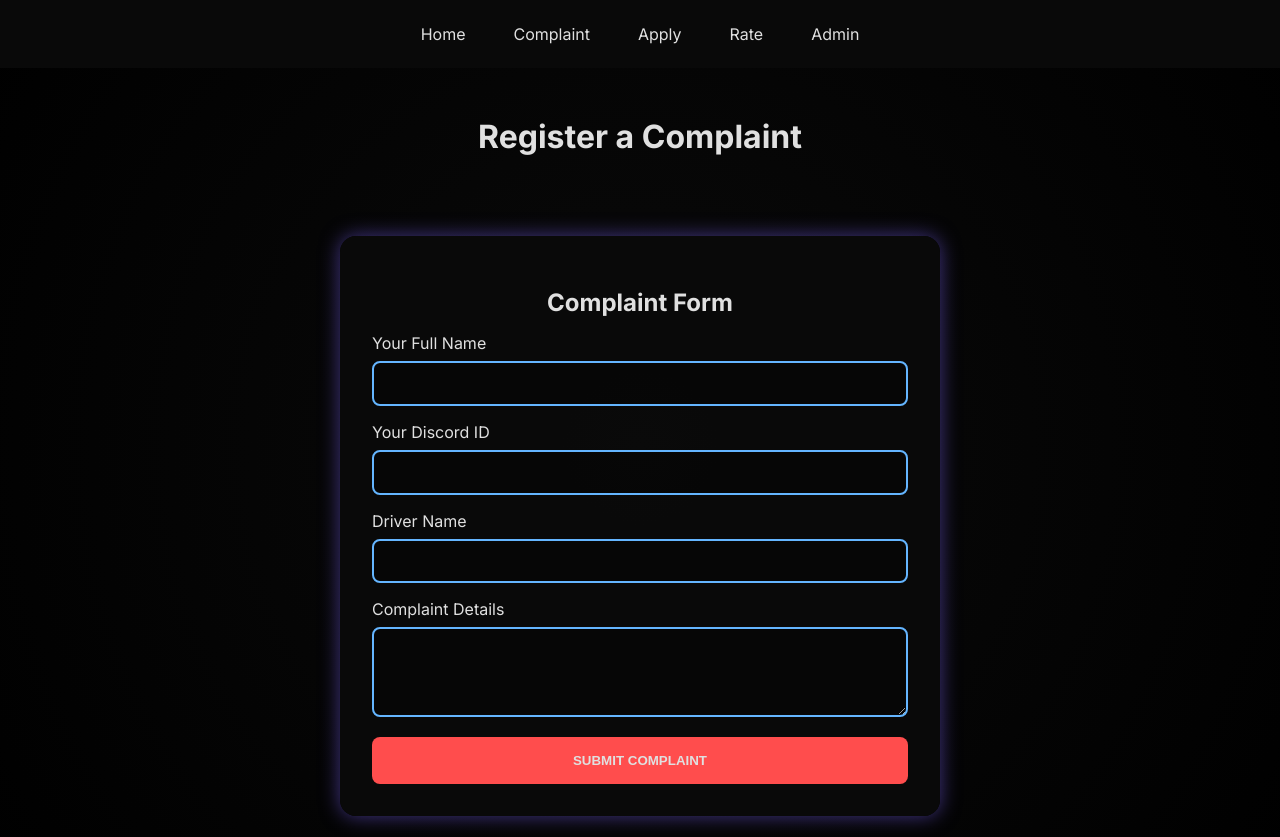
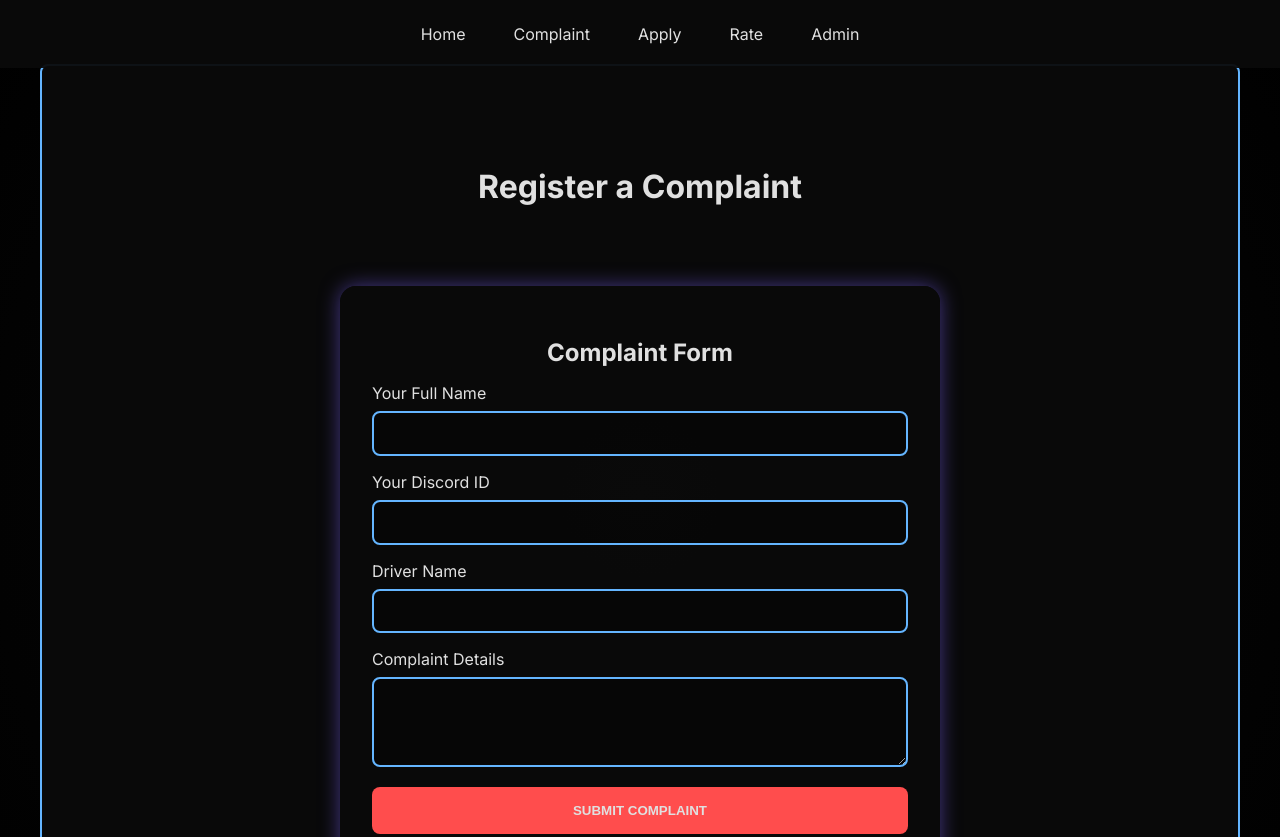
Before and after one commit to Zexto57a/Website-, a plain HTML site: page complaint.html in a window 1280 px wide. Shown: the top 837 px of the page. Drawn offline with Linux system fonts and the light colour scheme.

Commit message:
complaint.html

```diff
--- a/complaint.html
+++ b/complaint.html
@@ -43,9 +43,17 @@
       background: var(--quantum-red);
       border-radius: 4px;
     }
+    .container {
+      margin: 4rem auto 2rem;
+      max-width: 1200px;
+      border: 2px solid var(--neon-blue);
+      border-radius: 8px;
+      padding: 1rem;
+      background: rgba(10,10,10,0.95);
+    }
     header {
       text-align: center;
-      padding: 6rem 2rem 2rem;
+      padding: 4rem 2rem 2rem;
     }
     header h1 {
       color: var(--silver-white);
@@ -123,6 +131,7 @@
     <a href="rate.html">Rate</a>
     <a href="admin.html">Admin</a>
   </nav>
+  <div class="container">
     <header>
       <h1>Register a Complaint</h1>
     </header>
@@ -148,6 +157,7 @@
         <button type="submit" class="submit-button">Submit Complaint</button>
       </form>
     </div>
+  </div>
   <footer>
     © LuxRide Inc. All rights reserved.
   </footer>
@@ -155,7 +165,7 @@
     document.getElementById("complaintForm").addEventListener("submit", function(e) {
       e.preventDefault();
       alert("Complaint submitted! (This feature will be integrated soon.)");
-      // Implement sending complaint data to your backend or Discord webhook here.
+      // TODO: Integrate sending complaint data to backend or Discord webhook.
     });
   </script>
 </body>
```
Lines whose indentation alone changed are shown as unchanged.
